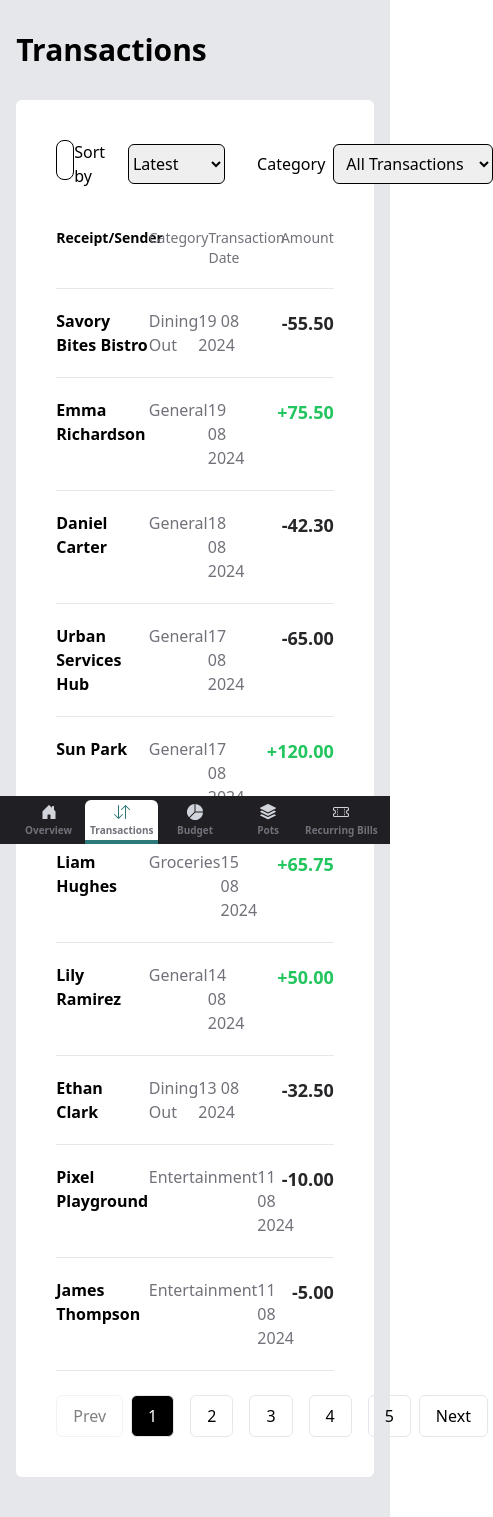
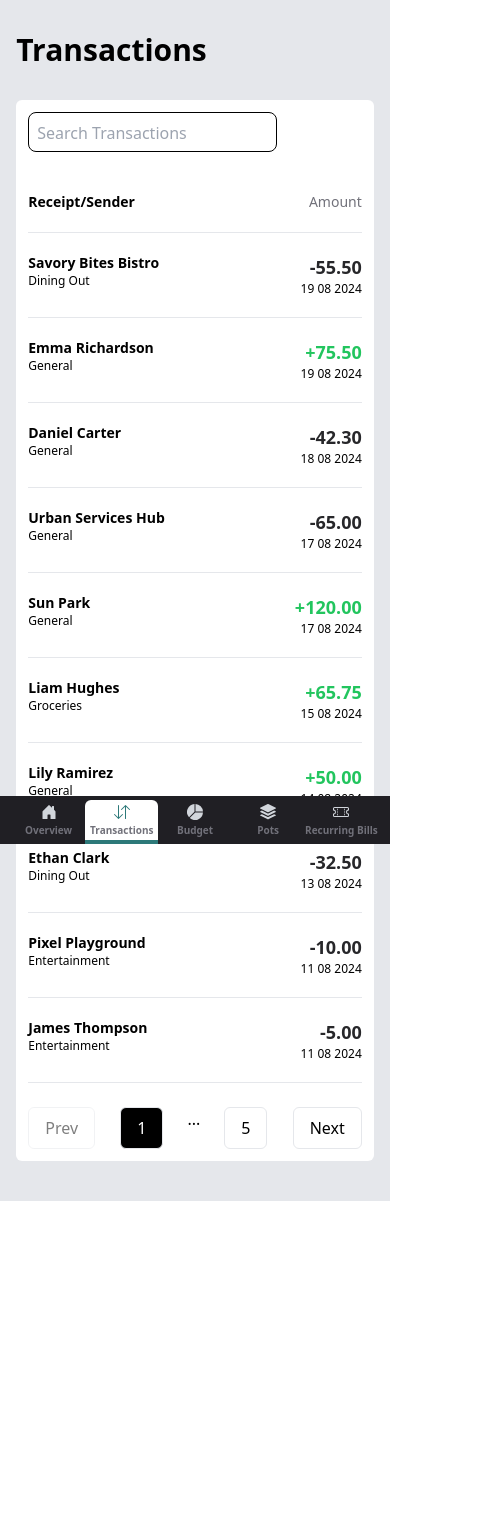
Before and after one commit to Samn1ce/Dashboard-react, a React (Vite) app in the folder finance/: page /transactions in a window 390 px wide. Shown: the whole page, 493 px wide, since content can reach past the window. After the commit the page ends 1201 px from the top, so only its background shows below. Built offline with nearby package versions, Linux system fonts and the light colour scheme.

Commit message:
Complete UI

```diff
--- a/finance/src/views/Budget.jsx
+++ b/finance/src/views/Budget.jsx
@@ -71,10 +71,10 @@ function Budget() {
         buttonDisplay="block"
         modalForAdd="budget"
       />
-      <div className="w-full flex gap-4">
+      <div className="w-full flex flex-col lg:flex-row gap-4">
         {/* Left side with doughnut chart remains the same */}
-        <div className="w-1/2 bg-white h-full rounded-2xl p-8">
-          <div className="w-full flex justify-center items-center mb-8">
+        <div className="lg:w-1/2 flex flex-col justify-center lg:justify-normal items-center lg:items-start md:flex-row lg:flex-col bg-white h-full rounded-2xl p-8 gap-8 lg:gap-0">
+          <div className="lg:w-full flex justify-center items-center lg:mb-8">
             <div className="w-60 h-60 relative">
               <Doughnut data={doughnutData} options={doughnutOptions} />
               <div className="absolute transform top-1/2 -translate-y-1/2 -translate-x-1/2 left-1/2 w-44 h-44 rounded-full bg-zinc-200/25 flex justify-center items-center">
@@ -87,7 +87,7 @@ function Budget() {
               </div>
             </div>
           </div>
-          <div>
+          <div className="w-full">
             <p className="text-black text-2xl font-bold mb-5">
               Spending Summary
             </p>
@@ -99,10 +99,10 @@ function Budget() {
                       className="w-1 h-6 rounded-lg"
                       style={{ backgroundColor: b.theme }}
                     ></p>
-                    <p className="text-xl">{b.category}</p>
+                    <p className="text-sm md:text-xl">{b.category}</p>
                   </div>
                   <div>
-                    <span className="font-bold text-lg">
+                    <span className="font-bold text-sm md:text-lg">
                       ${b.spent.toFixed(2)}{" "}
                     </span>
                     Of
@@ -116,7 +116,7 @@ function Budget() {
         </div>
 
         {/* Right side with budget cards */}
-        <div className="w-1/2">
+        <div className="lg:w-1/2">
           {Data.budgets.map((b, index) => (
             <div key={index} className="bg-white w-full rounded-md p-8 mb-5">
               <div className="flex flex-col gap-4 mb-4">
--- a/finance/src/views/Pots.jsx
+++ b/finance/src/views/Pots.jsx
@@ -35,7 +35,7 @@ function Pots() {
         buttonDisplay="block"
         modalForAdd="pots"
       />
-      <div className="grid grid-cols-2 gap-4">
+      <div className="grid grid-cols-1 lg:grid-cols-2 gap-4">
         {Data.pots.map((p, index) => (
           <div
             key={index}
@@ -83,14 +83,14 @@ function Pots() {
                 </p>
               </div>
             </div>
-            <div className="flex gap-4">
+            <div className="flex gap-4 w-full">
               <button
                 onClick={() => {
                   setAddWithdrawModal(true),
                     setButtonFor("add"),
                     setSelectedPots(p);
                 }}
-                className="w-60 bg-zinc-200 rounded-md py-3 font-semibold"
+                className="w-1/2 lg:w-60 bg-zinc-200 rounded-md py-3 font-semibold"
               >
                 +Add Money
               </button>
@@ -100,7 +100,7 @@ function Pots() {
                     setButtonFor("withdraw"),
                     setSelectedPots(p);
                 }}
-                className="w-60 bg-zinc-200 rounded-md py-3 font-semibold"
+                className="w-1/2 lg:w-60 bg-zinc-200 rounded-md py-3 font-semibold"
               >
                 Withdraw
               </button>
--- a/finance/src/views/RecurringBills.jsx
+++ b/finance/src/views/RecurringBills.jsx
@@ -5,8 +5,8 @@ function RecurringBills() {
   return (
     <div>
       <HeaderSec headerText="Reccuring Bills" buttonDisplay="none" />
-      <div className="flex gap-4 w-full">
-        <div className="w-1/3 flex flex-col gap-4">
+      <div className="flex flex-col lg:flex-row gap-4 w-full">
+        <div className="w-full lg:w-1/3 flex flex-col md:flex-row lg:flex-col gap-4">
           <div className="bg-black w-full h-40 rounded-md p-5 text-zinc-200 flex flex-col justify-end">
             <p className="text-sm font-semibold">Total Bills</p>
             <p className="text-3xl font-bold">$384.98</p>
@@ -36,7 +36,7 @@ function RecurringBills() {
           </div>
         </div>
 
-        <div className="bg-white mb-3 w-8/12 rounded-md p-5">
+        <div className="bg-white mb-3 w-full lg:w-8/12 rounded-md p-5">
           <div className="flex justify-between">
             <div className="w-80 h-10 border border-black rounded-lg p-2">
               <input
@@ -45,7 +45,7 @@ function RecurringBills() {
                 className="w-full h-full outline-none"
               />
             </div>
-            <div className="flex justify-center items-center gap-2">
+            <div className="hidden md:flex justify-center items-center gap-2">
               <p>Sort by</p>
               <select className="w-28 h-10 border border-black rounded-md">
                 <option value="latest">Latest</option>
@@ -58,18 +58,25 @@ function RecurringBills() {
             </div>
           </div>
           <div className="mt-8">
-            <div className="grid grid-cols-[7fr_3fr_3fr] text-zinc-400 text-sm px-3">
+            <div className="grid grid-cols-2 md:grid-cols-[7fr_3fr_3fr] text-zinc-400 text-sm px-3">
               <p>Bill Title</p>
-              <p>Due Date</p>
+              <p className="hidden md:block">Due Date</p>
               <p className="justify-self-end">Amount</p>
             </div>
             <hr className="my-3" />
             {Data.transactions.map((r, index) =>
               r.recurring ? (
                 <div key={index}>
-                  <div className="grid grid-cols-[7fr_3fr_3fr] px-3 text-lg items-center">
-                    <p className="font-bold text-black">{r.name}</p>
-                    <p className="text-sm text-green-600">Monthly-2nd</p>
+                  <div className="grid grid-cols-2 md:grid-cols-[7fr_3fr_3fr] px-3 text-lg items-center">
+                    <div>
+                      <p className="font-bold text-black">{r.name}</p>
+                      <p className="block md:hidden text-xs text-green-600">
+                        Monthly-2nd
+                      </p>
+                    </div>
+                    <p className="text-sm text-green-600 hidden md:block">
+                      Monthly-2nd
+                    </p>
                     <p className="justify-self-end text-black font-bold">
                       ${r.amount}
                     </p>
--- a/finance/src/views/Transactions.jsx
+++ b/finance/src/views/Transactions.jsx
@@ -1,4 +1,4 @@
-import { useState, useMemo } from "react";
+import { useState, useMemo, useEffect } from "react";
 import Data from "../assets/data.json";
 
 function Transactions() {
@@ -7,6 +7,46 @@ function Transactions() {
   const [searchQuery, setSearchQuery] = useState("");
   const [currentPage, setCurrentPage] = useState(1);
   const transactionsPerPage = 10;
+
+  // 1. Add mobile detection state
+  const [isMobile, setIsMobile] = useState(false);
+
+  // 2. Add resize listener
+  useEffect(() => {
+    const handleResize = () => {
+      setIsMobile(window.innerWidth < 640);
+    };
+    handleResize();
+    window.addEventListener("resize", handleResize);
+    return () => window.removeEventListener("resize", handleResize);
+  }, []);
+
+  // 3. Create dynamic page number generator
+  const getPagesToShow = () => {
+    if (!isMobile) {
+      return Array.from({ length: totalPages }, (_, i) => i + 1);
+    }
+
+    const pages = [];
+
+    // Add previous page if exists
+    if (currentPage > 1) {
+      pages.push(currentPage - 1);
+    }
+
+    // Always add current page
+    pages.push(currentPage);
+
+    // Add ellipsis and last page if needed
+    if (currentPage < totalPages) {
+      if (currentPage + 1 < totalPages) {
+        pages.push("...");
+      }
+      pages.push(totalPages);
+    }
+
+    return pages;
+  };
 
   // Filter and sort the transactions
   const filteredAndSortedTransactions = useMemo(() => {
@@ -64,10 +104,10 @@ function Transactions() {
   return (
     <div>
       <h1 className="text-3xl font-bold my-8">Transactions</h1>
-      <div className="bg-white w-full rounded-md p-10">
+      <div className="bg-white w-full rounded-md p-3 md:p-10">
         {/* Search & Dropdowns */}
         <div className="w-full flex justify-between mb-10">
-          <div className="w-80 h-10 border border-black rounded-lg p-2">
+          <div className="lg:w-80 h-10 border border-black rounded-lg p-2">
             <input
               type="text"
               placeholder="Search Transactions"
@@ -77,8 +117,8 @@ function Transactions() {
             />
           </div>
           <div className="flex gap-8">
-            <div className="flex justify-center items-center gap-2">
-              <p>Sort by</p>
+            <div className="hidden md:flex justify-center items-center gap-2">
+              <p className="text-xs lg:text-base">Sort by</p>
               <select
                 className="w-28 h-10 border border-black rounded-md"
                 value={sortBy}
@@ -92,8 +132,8 @@ function Transactions() {
                 <option value="lowest">Lowest</option>
               </select>
             </div>
-            <div className="flex justify-center items-center gap-2">
-              <p>Category</p>
+            <div className="hidden md:flex justify-center items-center gap-2">
+              <p className="text-xs lg:text-base">Category</p>
               <select
                 className="w-40 h-10 border border-black rounded-md px-2"
                 value={category}
@@ -111,9 +151,9 @@ function Transactions() {
         </div>
         {/* Transactions */}
         <div className="w-full">
-          <div className="w-full grid grid-cols-3">
+          <div className="w-full grid grid-cols-2 md:grid-cols-[7fr_5fr_4fr] lg:grid-cols-3">
             <p className="text-sm font-semibold">Receipt/Sender</p>
-            <div className="flex justify-between text-zinc-500 text-sm">
+            <div className="hidden md:flex justify-between text-zinc-500 text-sm">
               <p>Category</p>
               <p>Transaction Date</p>
             </div>
@@ -132,15 +172,19 @@ function Transactions() {
 
               return (
                 <div key={index} className="w-full">
-                  <div className="w-full grid grid-cols-3">
+                  <div className="w-full grid grid-cols-2 md:grid-cols-[7fr_5fr_4fr] lg:grid-cols-3">
                     <div className="flex">
                       <img src="" alt="" />
-                      <p className="font-bold">{t.name}</p>
+                      <div>
+                        <p className="font-bold text-sm">{t.name}</p>
+                        <p className="text-xs md:hidden">{t.category}</p>
                       </div>
-                    <div className="flex justify-between text-zinc-500">
+                    </div>
+                    <div className="hidden md:flex justify-between text-zinc-500">
                       <p>{t.category}</p>
                       <p>{formattedDate}</p>
                     </div>
+                    <div className="justify-self-end">
                       <p
                         className={`font-bold text-lg justify-self-end ${
                           t.amount >= 0 ? "text-green-500" : "text-zinc-800"
@@ -149,6 +193,10 @@ function Transactions() {
                         {t.amount >= 0 ? "+" : ""}
                         {t.amount.toFixed(2)}
                       </p>
+                      <p className="text-xs justify-self-end">
+                        {formattedDate}
+                      </p>
+                    </div>
                   </div>
                   <hr className="my-5" />
                 </div>
@@ -164,17 +212,23 @@ function Transactions() {
               Prev
             </button>
             <div className="flex gap-4">
-              {[...Array(totalPages)].map((_, index) => (
+              {getPagesToShow().map((page, index) =>
+                typeof page === "number" ? (
                   <button
-                  key={index + 1}
-                  onClick={() => handlePageChange(index + 1)}
+                    key={page}
+                    onClick={() => handlePageChange(page)}
                     className={`px-4 py-2 border rounded-md ${
-                    currentPage === index + 1 ? "bg-black text-white" : ""
+                      currentPage === page ? "bg-black text-white" : ""
                     }`}
                   >
-                  {index + 1}
+                    {page}
                   </button>
-              ))}
+                ) : (
+                  <span key={`ellipsis-${index}`} className="px-2">
+                    ...
+                  </span>
+                )
+              )}
             </div>
 
             <button
```
Lines whose indentation alone changed are shown as unchanged.
